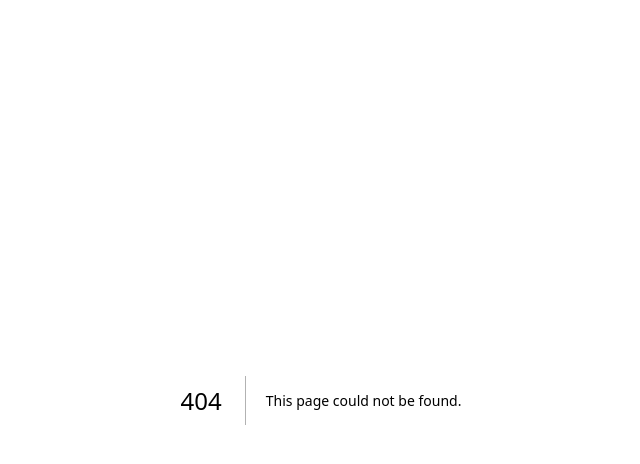
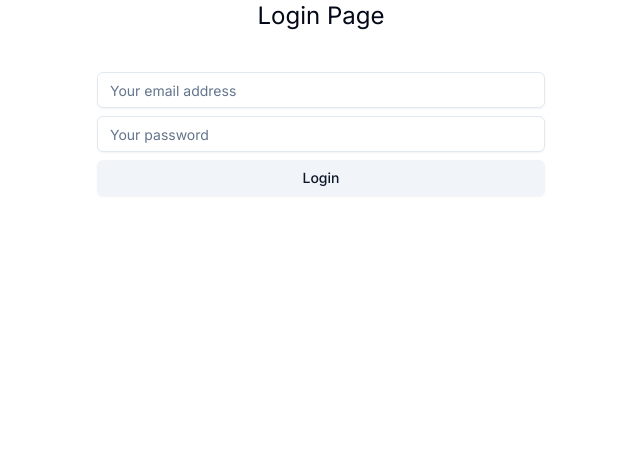
Before and after one commit to RG-LearningInPublic/webdeveducation-nextauth-tut, a Next.js app: page /login in a window 1280 px wide. Before the commit this address had no page. Shown: the top 464 px of the page, without its empty margins (319-959 px from the left). Built offline with nearby package versions, Linux system fonts and the light colour scheme.

Commit message:
feat: implement login page (#14)
implement login page
implement login form
style login form

closes #3

```diff
--- /dev/null
+++ b/app/login/login-form.tsx
@@ -0,0 +1,14 @@
+import { Button } from "@/components/ui/button";
+import { Input } from "@/components/ui/input";
+
+export default function LoginForm() {
+  return (
+    <form className="flex flex-col gap-2 mx-auto max-w-md mt-10">
+      <Input type="email" placeholder="Your email address" />
+      <Input type="password" placeholder="Your password" />
+      <Button type="submit" variant="secondary">
+        Login
+      </Button>
+    </form>
+  );
+}
--- /dev/null
+++ b/app/login/page.tsx
@@ -0,0 +1,10 @@
+import LoginForm from "./login-form";
+
+export default function LoginPage() {
+  return (
+    <div className="mx-auto">
+      <h1 className="text-2xl text-center mt-20<">Login Page</h1>
+      <LoginForm />
+    </div>
+  );
+}
```
